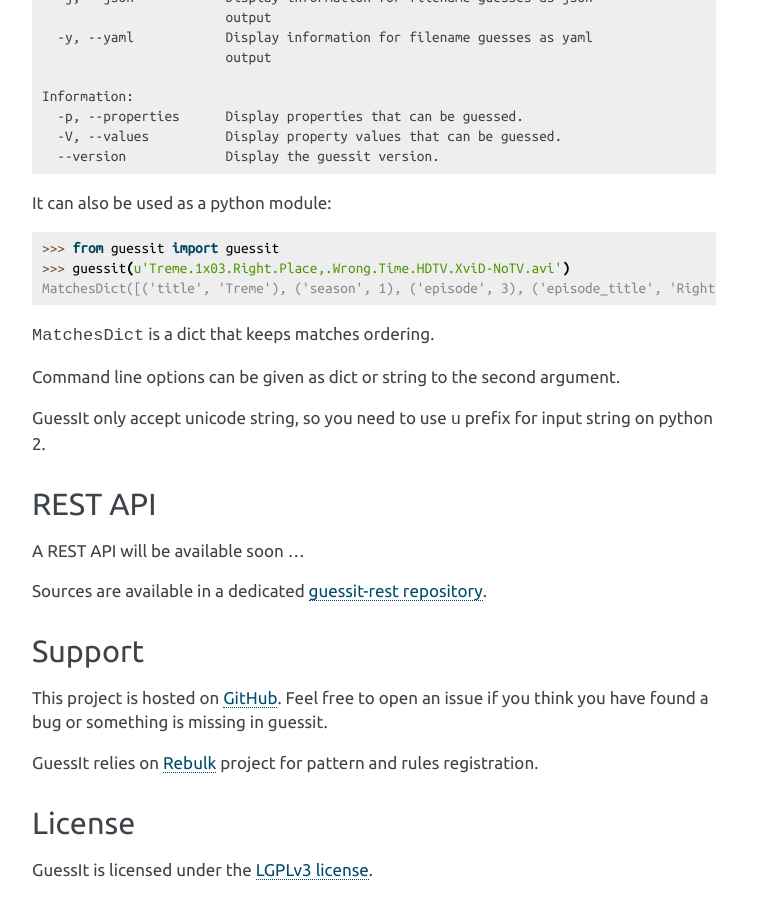
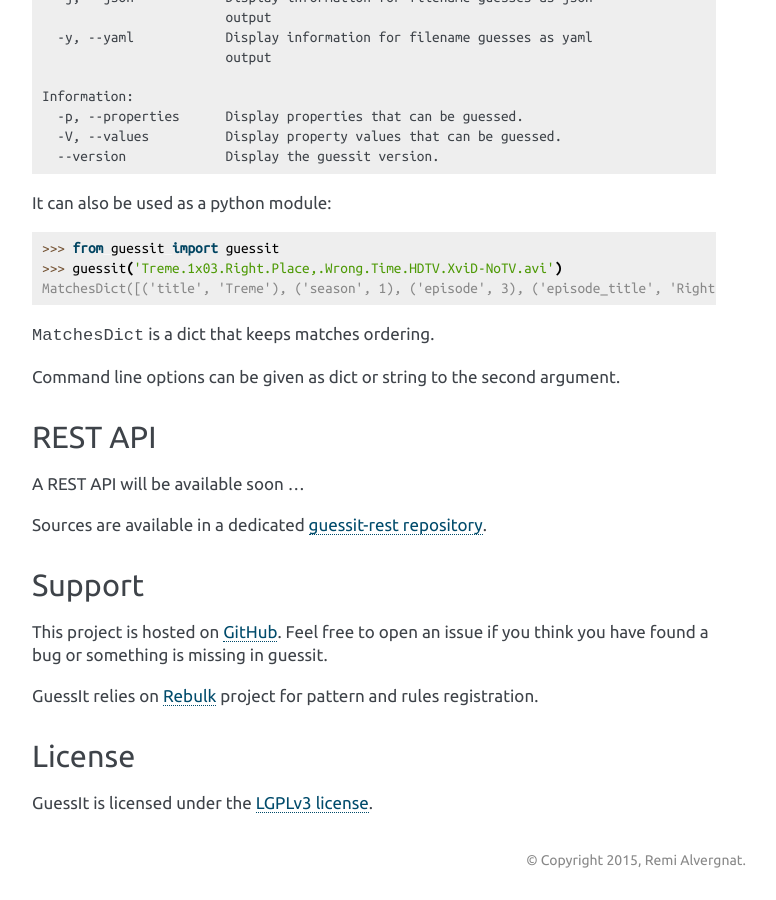
Before and after one commit to guessit-io/guessit, a Sphinx documentation site: the page built from docs/index.rst, in a window 1280 px wide and 900 px high, scrolled down 2039 px. Shown: the whole window, without its empty margins (406-1182 px from the left). Built offline with Sphinx 7.4.7, drawn with Linux system fonts in a browser that asks for light colours.

Commit message:
Remove unicode stuff from docs

```diff
--- a/docs/index.rst
+++ b/docs/index.rst
@@ -127,14 +127,12 @@ GuessIt can be used from command line::
 It can also be used as a python module::
 
     >>> from guessit import guessit
-    >>> guessit(u'Treme.1x03.Right.Place,.Wrong.Time.HDTV.XviD-NoTV.avi')  # doctest: +ALLOW_UNICODE
+    >>> guessit('Treme.1x03.Right.Place,.Wrong.Time.HDTV.XviD-NoTV.avi')  # doctest: +ALLOW_UNICODE
     MatchesDict([('title', 'Treme'), ('season', 1), ('episode', 3), ('episode_title', 'Right Place, Wrong Time'), ('format', 'HDTV'), ('video_codec', 'XviD'), ('release_group', 'NoTV'), ('container', 'avi'), ('mimetype', 'video/x-msvideo'), ('type', 'episode')])
 
 ``MatchesDict`` is a dict that keeps matches ordering.
 
 Command line options can be given as dict or string to the second argument.
-
-GuessIt only accept unicode string, so you need to use ``u`` prefix for input string on python 2.
 
 REST API
 --------
```
